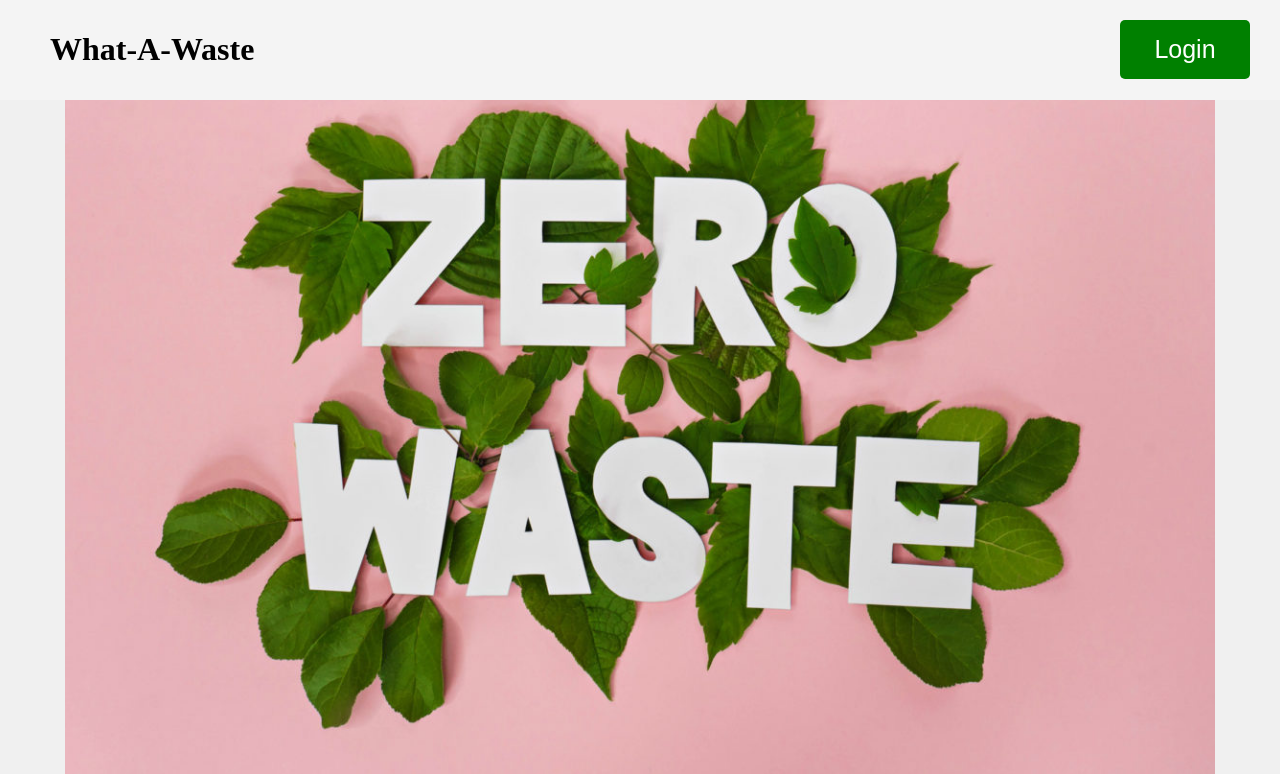
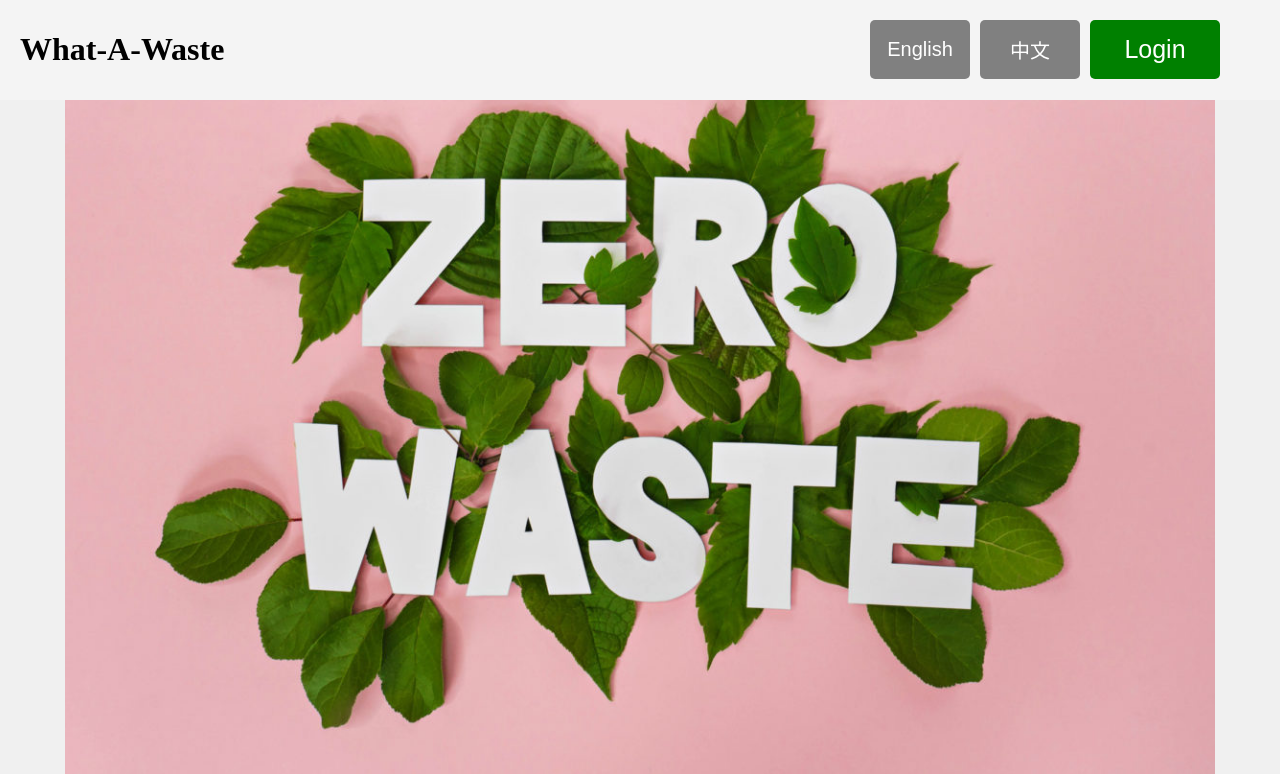
Before and after one commit to roannalim/dsa3101-2310-12-ocr, a Flask app: page / in a window 1280 px wide; the page is wider, and only the part inside the window is pictured. Shown: the top 774 px of that part. Run offline with Flask 3, Linux system fonts and the light colour scheme; parts of the project's set-up code (start-up, migrations or seed data) failed here and were passed over.

Commit message:
add language buttons to index(login) page

```diff
--- a/backend/database/templates/index.html
+++ b/backend/database/templates/index.html
@@ -20,9 +20,19 @@
             left: 0;
             width: 100%;
             padding: 10px 20px;
-            padding-left: 50px;
             text-align: left;
             background-color: #f4f4f4;
+        }
+
+        h1 {
+            margin: 4;
+        }
+
+        .header-content {
+            display: flex;
+            justify-content: space-between;
+            align-items: center;
+            padding-right: 80px;
         }
 
         #loginModal {
@@ -100,9 +110,6 @@
         }
 
         .login-button {
-            position: absolute;
-            top: 20px;
-            right: 100px;
             font-size: 25px;
             padding: 15px 25px;
             background-color: #008000;
@@ -111,7 +118,6 @@
             width: 130px;
             text-align: center;
             border: none;
-            display: inline-block;
             border-radius: 5px;
         }
 
@@ -119,13 +125,38 @@
             background-color: #006400;
         }
 
+        .language-button {
+            font-size: 20px;
+            padding: 8px 15px;
+            background-color: grey;
+            color: #fff;
+            cursor: pointer;
+            width: 100px; /* Set a fixed width for both language buttons */
+            text-align: center;
+            border: none;
+            border-radius: 5px;
+            margin-right: 10px; /* Add some space between buttons */
+        }
+
+        .language-button:hover {
+            background-color: darkgray;
+        }
+
+        .language-buttons-container {
+            display: flex;
+        }
+
     </style>
 </head>
 <body>
     <header>
-        <h1>What-A-Waste</h1>
-        <div>
-            <button onclick="openLoginModal()" class="login-button">Login</button>
+        <div class="header-content">
+            <h1>What-A-Waste</h1>
+            <div class="language-buttons-container">
+                <button onclick="changeLanguage('en')" class="language-button">English</button>
+                <button onclick="changeLanguage('zh')" class="language-button">中文</button>
+                <button onclick="openLoginModal()" class="login-button">Login</button>
+            </div>
         </div>
     </header>
 
```
